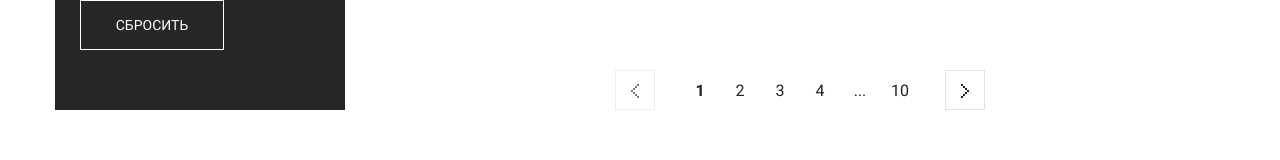
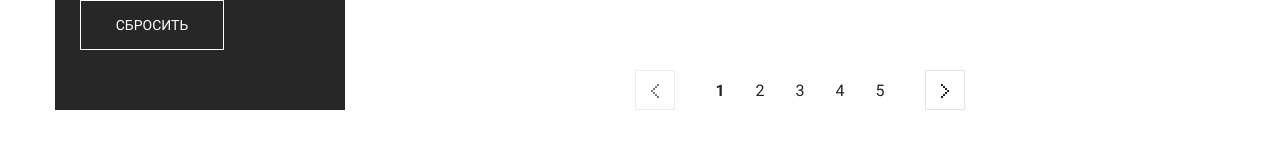
Before and after one commit to ArturVoldaev/vue, a Vue app: page / in a window 1280 px wide. Shown: the part 1088-1248 px from the top of the page. Built offline with nearby package versions, Linux system fonts and the light colour scheme.

Commit message:
Сделал 4.3

```diff
--- a/src/App.vue
+++ b/src/App.vue
@@ -1,76 +1,37 @@
 <template>
   <section class="catalog">
+    <ProductList :products="products" />
 
-    <ProductList
-      :products="products"
+    <BasePagination
+      v-model="page"
+      :count="countProducts"
+      :per-page="productsPerPage"
     />
-    <ul class="catalog__pagination pagination">
-      <li class="pagination__item">
-        <a class="pagination__link pagination__link--arrow pagination__link--disabled" aria-label="Предыдущая страница">
-          <svg width="8" height="14" fill="currentColor">
-            <use xlink:href="#icon-arrow-left"></use>
-          </svg>
-        </a>
-      </li>
-      <li class="pagination__item">
-        <a class="pagination__link pagination__link--current">
-          1
-        </a>
-      </li>
-      <li class="pagination__item">
-        <a class="pagination__link" href="#">
-          2
-        </a>
-      </li>
-      <li class="pagination__item">
-        <a class="pagination__link" href="#">
-          3
-        </a>
-      </li>
-      <li class="pagination__item">
-        <a class="pagination__link" href="#">
-          4
-        </a>
-      </li>
-      <li class="pagination__item">
-        <a class="pagination__link" href="#">
-          ...
-        </a>
-      </li>
-      <li class="pagination__item">
-        <a class="pagination__link" href="#">
-          10
-        </a>
-      </li>
-      <li class="pagination__item">
-        <a class="pagination__link pagination__link--arrow" href="#" aria-label="Следующая страница">
-          <svg width="8" height="14" fill="currentColor">
-            <use xlink:href="#icon-arrow-right"></use>
-          </svg>
-        </a>
-      </li>
-    </ul>
   </section>
 </template>
 
 <script>
-import products from './data/products.js';
+import products from "./data/products.js";
 import ProductList from "./components/ProductList.vue";
+import BasePagination from "./components/BasePagination.vue";
 
 export default {
-  name: 'App',
-  components:{ProductList},
+  name: "App",
+  components: { ProductList, BasePagination },
   data() {
     return {
       page: 1,
       productsPerPage: 3,
-    }
+    };
   },
   computed: {
     products() {
       const offset = (this.page - 1) * this.productsPerPage;
       return products.slice(offset, offset + this.productsPerPage);
-    }
+    },
+    countProducts() {
+      return products.length;
+    },
   },
-}
+};
 </script>
--- /dev/null
+++ b/src/components/BasePagination.vue
@@ -0,0 +1,96 @@
+<template>
+  <ul class="catalog__pagination pagination">
+    <li class="pagination__item">
+      <a
+        @click.prevent="previousPage"
+        class="pagination__link pagination__link--arrow"
+        :class="{ 'pagination__link--disabled': computedLeftArrow }"
+        aria-label="Предыдущая страница"
+      >
+        <svg width="8" height="14" fill="currentColor">
+          <use xlink:href="#icon-arrow-left"></use>
+        </svg>
+      </a>
+    </li>
+    <li
+      class="pagination__item"
+      v-for="(pageNumber, index) in pages"
+      :key="index"
+    >
+      <a
+        href="#"
+        @click.prevent="paginate(pageNumber)"
+        class="pagination__link"
+        :class="{ 'pagination__link--current': pageNumber === page }"
+      >
+        {{ pageNumber }}
+      </a>
+    </li>
+    <li class="pagination__item">
+      <a
+        @click.prevent="nextPage"
+        class="pagination__link pagination__link--arrow"
+        :class="{ 'pagination__link--disabled': computedRightArrow }"
+        href="#"
+        aria-label="Следующая страница"
+      >
+        <svg width="8" height="14" fill="currentColor">
+          <use xlink:href="#icon-arrow-right"></use>
+        </svg>
+      </a>
+    </li>
+  </ul>
+</template>
+
+<script>
+export default {
+  props: ["page", "count", "perPage"],
+  model: {
+    prop: "page",
+    event: "paginate",
+  },
+  data() {
+    return {
+    };
+  },
+  methods: {
+    paginate(page) {
+      this.$emit("paginate", page);
+    },
+
+    nextPage() {
+      if (this.page < this.pages) {
+        this.$emit("paginate", this.page + 1);
+      } else {
+        return false;
+      }
+    },
+    previousPage() {
+      if (this.page > 1) {
+        this.$emit("paginate", this.page - 1);
+      } else {
+        return false;
+      }
+    },
+  },
+  computed: {
+    pages() {
+      return Math.ceil(this.count / this.perPage);
+    },
+    computedLeftArrow() {
+      if (this.page == 1) {
+        return true;
+      } else {
+        return false;
+      }
+    },
+    computedRightArrow() {
+      if (this.page == this.pages) {
+        return true;
+      } else {
+        return false;
+      }
+    }
+  },
+};
+</script>
```
Also changed, not shown: 1 other file (tests, documents, lock files or other folders).
